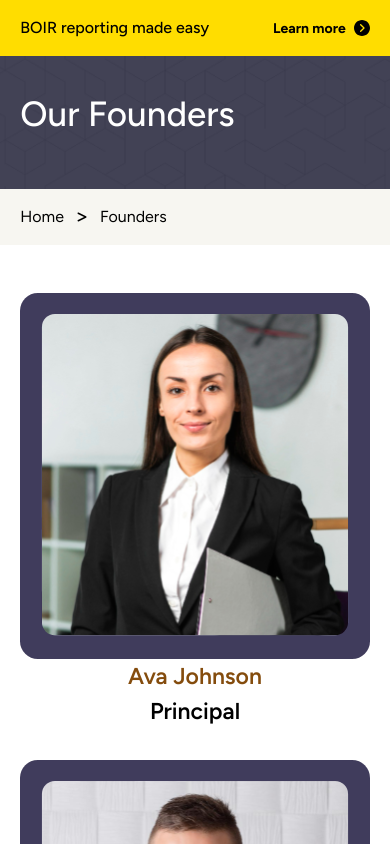
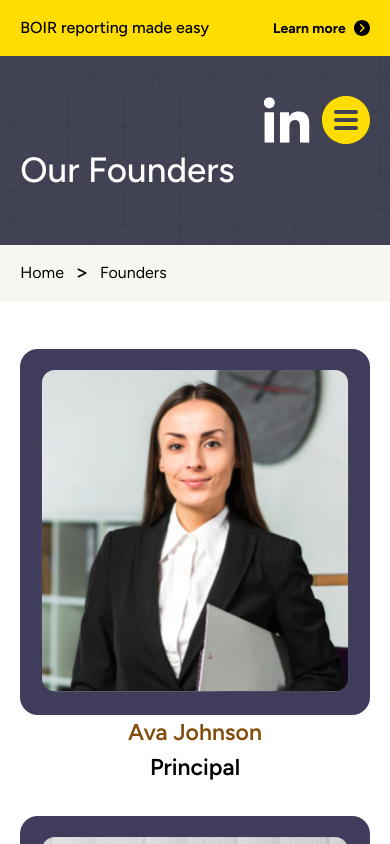
Before and after one commit to Abheerajput/rkllwa, a React (Create React App) app: page /founders in a window 390 px wide. Shown: the top 844 px of the page. Built offline with nearby package versions, Linux system fonts and the light colour scheme; the HTML template or start-up script is replaced by a standard one; a web font is replaced by a local one.

Commit message:
latest-code

```diff
--- a/src/Components/Header/Header.jsx
+++ b/src/Components/Header/Header.jsx
@@ -73,7 +73,7 @@ const Header = ({ backgroundImg, logo, socialIcons, socialIcons2, menuIcon, main
           <div>
             <div className=" md:flex ">
               <span>
-                <div className="flex space-x-4 xs:hidden">
+                <div className="flex space-x-4">
                   {/* <button className="fgt-ff-medium text-[17.61px] text-white rounded-full border-2 px-6 py-1 border-white">
                   Login
                 </button>
--- a/src/Layout/Header/SecondHeader.jsx
+++ b/src/Layout/Header/SecondHeader.jsx
@@ -56,7 +56,7 @@ const SecondHeader = ({ socialIcons2, mainTitle }) => {
      }}>
       <div className="flex justify-end px-[5.2%] pt-4">
         <div className=" items-center sm:items-end md:items-end md:flex  md:flex-col sm:flex sm:flex-col ">
-          <div className="flex space-x-4 xs:hidden ">
+          <div className="flex space-x-4  ">
             {/* <button className="fgt-ff-medium text-[17.61px] text-white rounded-full border-2 px-6 py-1 border-white">
               Login
             </button>
@@ -99,7 +99,7 @@ const SecondHeader = ({ socialIcons2, mainTitle }) => {
               <div>
                 <div className="md:flex">
                   <span>
-                    <div className="flex space-x-4 xs:hidden">
+                    <div className="flex space-x-4 ">
                       {/* <button className="fgt-ff-medium text-[17.61px] text-[#E6A358] rounded-full border-2 px-6 py-1 border-[#E6A358]">
                       Login
                     </button>
@@ -115,7 +115,7 @@ const SecondHeader = ({ socialIcons2, mainTitle }) => {
                           <img
                             src={menuOpen ? crossIcon : menuIcon}
                             alt={menuOpen ? "Close Icon" : "Menu Icon"}
-                            className="w-16 h-16  xs:w-12 xs:h-12 cursor-pointer"
+                            className="w-16 h-16  cursor-pointer"
                             onClick={toggleMenu}
 
                           />
```
